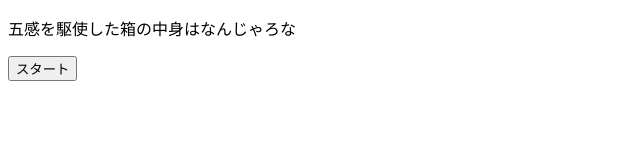
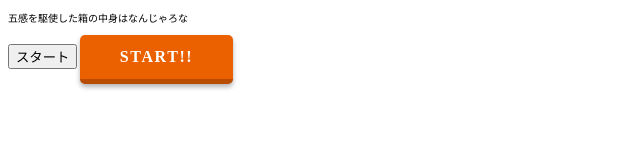
Before and after one commit to jack-app/jackHack2022_E, a plain HTML site: page index.html in a window 1280 px wide. Shown: the whole page, without its empty margins (0-640 px from the left). Drawn offline with Linux system fonts and the light colour scheme.

Commit message:
トップページにボタンを追加

```diff
--- a/index.html
+++ b/index.html
@@ -4,9 +4,11 @@
     <meta charset="utf-8" />
     <title>jackHack2022 チームE</title>
     <script src="./js/sample.js"></script>
+    <link rel="stylesheet" type="text/css" href="style.css" />
   </head>
   <body>
     <p>五感を駆使した箱の中身はなんじゃろな</p>
     <button onclick="sample()">スタート</button>
+    <a href="#" class="btn btn--orange btn--cubic btn--shadow">START!!</a>
   </body>
 </html>
--- /dev/null
+++ b/style.css
@@ -0,0 +1,51 @@
+*,
+*:before,
+*:after {
+  -webkit-box-sizing: inherit;
+  box-sizing: inherit;
+}
+
+html {
+  -webkit-box-sizing: border-box;
+  box-sizing: border-box;
+  font-size: 62.5%; /*rem算出をしやすくするために*/
+}
+
+.btn,
+a.btn,
+button.btn {
+  font-size: 1.6rem;
+  font-weight: 700;
+  line-height: 1.5;
+  position: relative;
+  display: inline-block;
+  padding: 1rem 4rem;
+  cursor: pointer;
+  -webkit-user-select: none;
+  -moz-user-select: none;
+  -ms-user-select: none;
+  user-select: none;
+  -webkit-transition: all 0.3s;
+  transition: all 0.3s;
+  text-align: center;
+  vertical-align: middle;
+  text-decoration: none;
+  letter-spacing: 0.1em;
+  color: #212529;
+  border-radius: 0.5rem;
+}
+a.btn--orange {
+  color: #fff;
+  background-color: #eb6100;
+  border-bottom: 5px solid #b84c00;
+}
+a.btn--orange:hover {
+  margin-top: 3px;
+  color: #fff;
+  background: #f56500;
+  border-bottom: 2px solid #b84c00;
+}
+a.btn--shadow {
+  -webkit-box-shadow: 0 3px 5px rgba(0, 0, 0, 0.3);
+  box-shadow: 0 3px 5px rgba(0, 0, 0, 0.3);
+}
```
